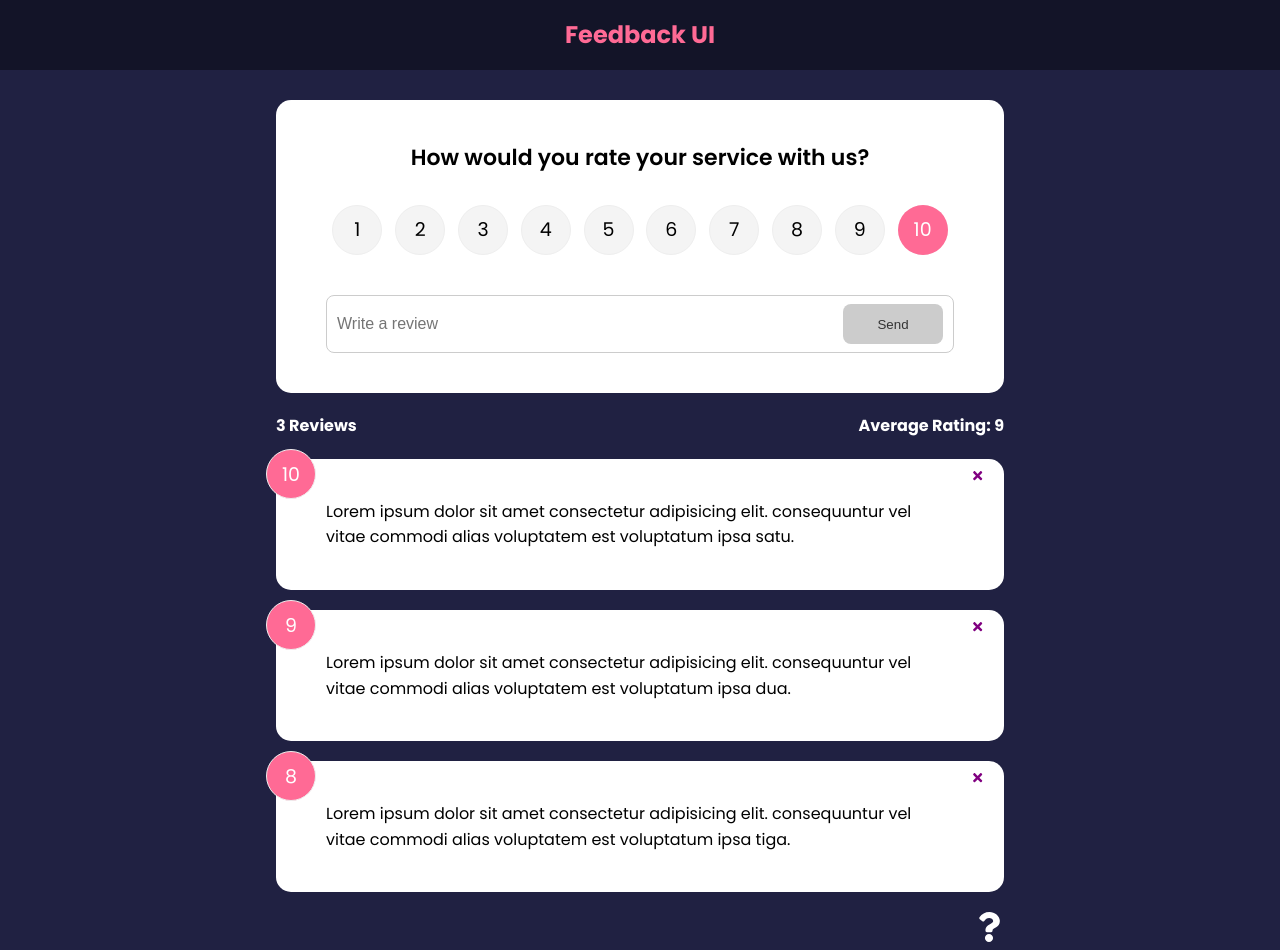
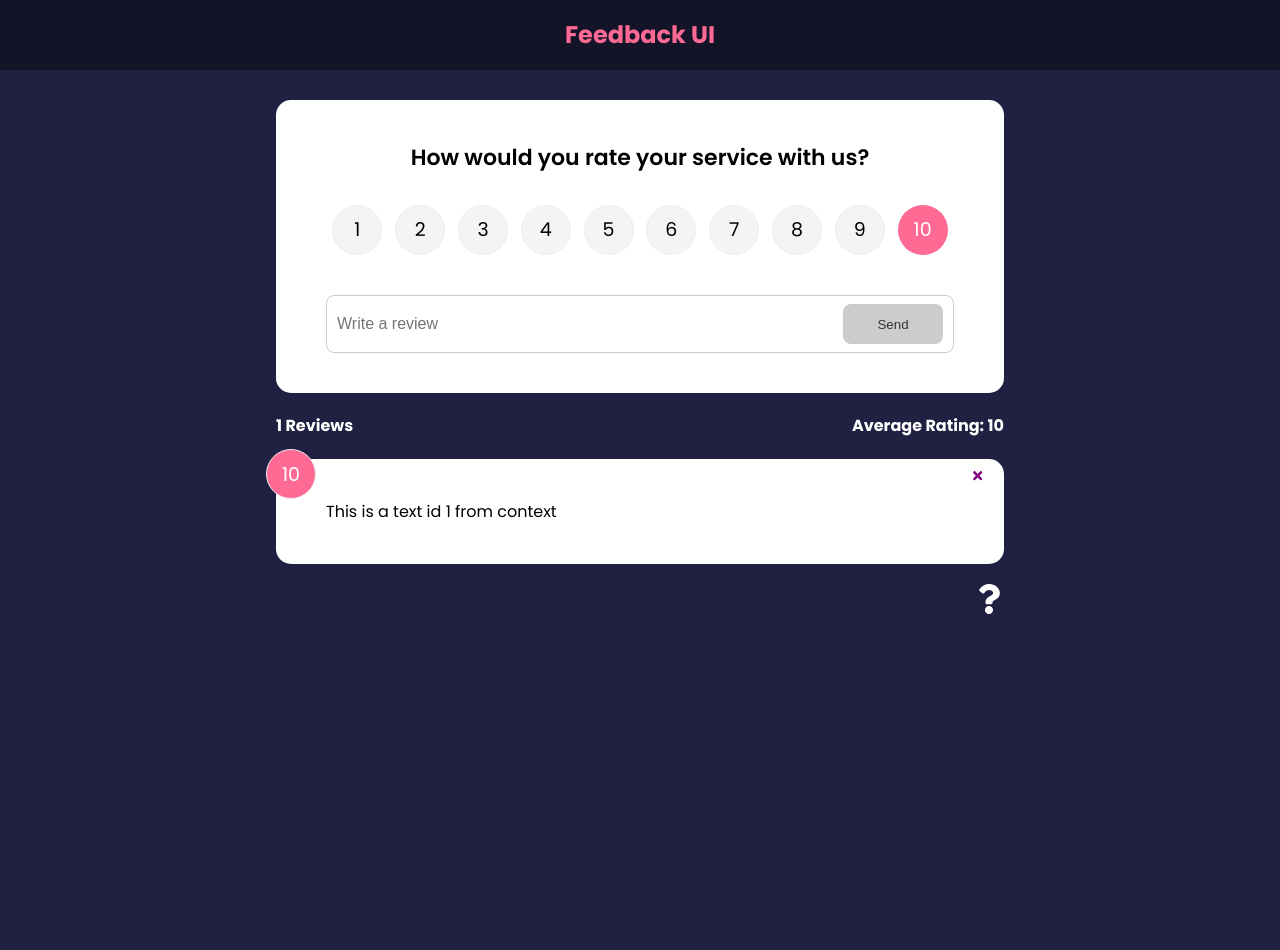
Before and after one commit to yudhaph0300/feedback-app, a React (Create React App) app: page / in a window 1280 px wide. After the commit the page ends 800 px from the top, so only its background shows below. Built offline with nearby package versions, Linux system fonts and the light colour scheme.

Commit message:
React Video - useContext Hook

```diff
--- a/src/App.js
+++ b/src/App.js
@@ -9,6 +9,7 @@
 import AboutPage from "./components/pages/AboutPage";
 import AboutIconLink from "./components/AboutIconLink";
 import Post from "./components/Post";
+import { FeedbackProvider } from "./context/FeedbackContext";
 
 function App() {
   const [feedback, setFeedback] = useState(FeedbackData);
@@ -25,6 +26,7 @@
   };
 
   return (
+    <FeedbackProvider>
       <Router>
         <Header />
         <div className="container">
@@ -35,11 +37,8 @@
               element={
                 <>
                   <FeedbackForm handleAdd={addFeedback} />
-                <FeedbackStats feedback={feedback} />
-                <FeedbackList
-                  feedback={feedback}
-                  handleDelete={deleteFeedback}
-                />
+                  <FeedbackStats />
+                  <FeedbackList handleDelete={deleteFeedback} />
                 </>
               }
             />
@@ -49,6 +48,7 @@
           <AboutIconLink />
         </div>
       </Router>
+    </FeedbackProvider>
   );
 }
 
--- a/src/components/FeedbackList.jsx
+++ b/src/components/FeedbackList.jsx
@@ -1,8 +1,12 @@
 import {motion, AnimatePresence} from 'framer-motion'
-import PropTypes from 'prop-types'
 import FeedbackItem from "./FeedbackItem"
+import { useContext } from 'react'
+import FeedbackContext from '../context/FeedbackContext'
 
-function FeedbackList({feedback, handleDelete}) {
+
+function FeedbackList({handleDelete}) {
+   const {feedback} = useContext(FeedbackContext)
+
    if (!feedback || feedback.length === 0) {
       return <p>No Feedback Yet</p>
    }
@@ -26,23 +30,5 @@
    </div>
 }
 
-   // return <div className="feedback-list">
-   //    {feedback.map((item) => (
-   //       <FeedbackItem
-   //          key={item.id}
-   //          item={item}
-   //          handleDelete={handleDelete}
-   //       />
-   //    ))}
-   // </div>
-FeedbackList.propTypes = {
-   feedback: PropTypes.arrayOf(
-      PropTypes.shape({
-         id: PropTypes.number.isRequired,
-         text: PropTypes.string.isRequired,
-         rating: PropTypes.number.isRequired,
-      })
-   )
-}
 
 export default FeedbackList
--- a/src/components/FeedbackStats.jsx
+++ b/src/components/FeedbackStats.jsx
@@ -1,6 +1,9 @@
-import PropTypes from 'prop-types'
 
-function FeedbackStats({feedback}) {
+import { useContext } from 'react'
+import FeedbackContext from '../context/FeedbackContext'
+
+function FeedbackStats() {
+  const {feedback} = useContext(FeedbackContext)
    // Calculate ratings avg
    let average =
    feedback.reduce((acc, cur) => {
@@ -17,8 +20,6 @@
   )
 }
 
-FeedbackStats.propTypes = {
-   feedback: PropTypes.array.isRequired,
-}
+
 
 export default FeedbackStats
--- /dev/null
+++ b/src/context/FeedbackContext.js
@@ -0,0 +1,24 @@
+import { createContext, useState } from "react";
+
+const FeedbackContext = createContext();
+
+export const FeedbackProvider = ({ children }) => {
+  const [feedback, setFeedback] = useState([
+    {
+      id: 1,
+      text: "This is a text id 1 from context",
+      rating: 10,
+    },
+  ]);
+  return (
+    <FeedbackContext.Provider
+      value={{
+        feedback,
+      }}
+    >
+      {children}
+    </FeedbackContext.Provider>
+  );
+};
+
+export default FeedbackContext;
```
Lines whose indentation alone changed are shown as unchanged.
